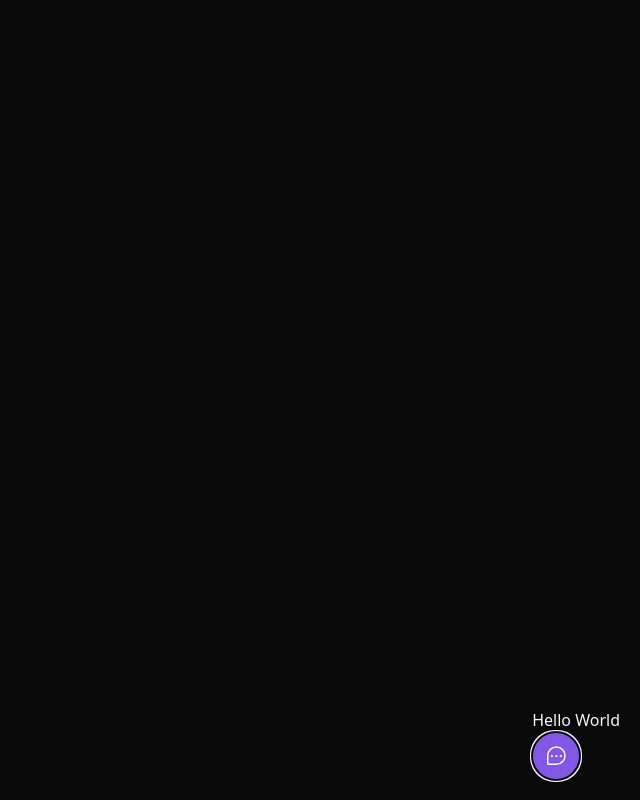
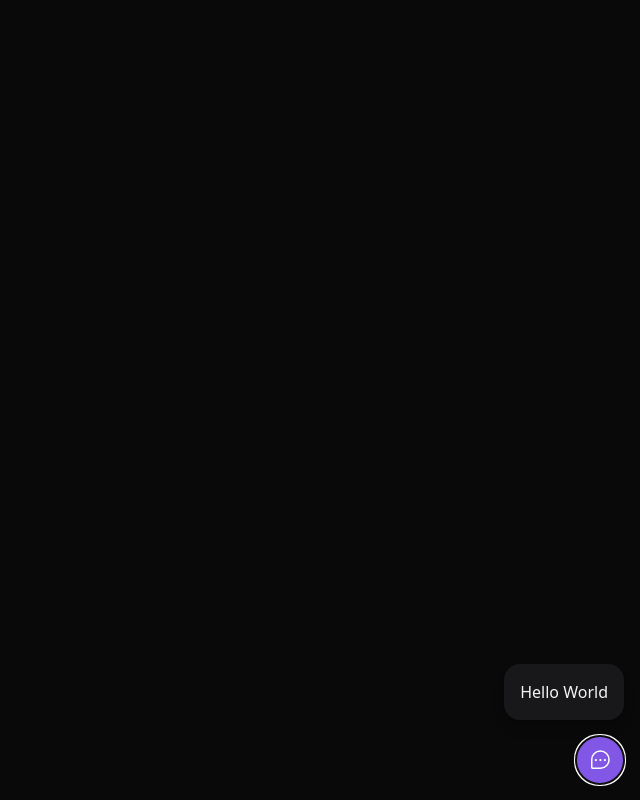
Before and after one commit to vits56/feedget, a React (Vite) app: page / in a window 1280 px wide. Both pictures are taken after a click on the button "Feedback". Shown: the whole page, without its empty margins (640-1280 px from the left). Built offline with nearby package versions, Linux system fonts and the light colour scheme.

Commit message:
estrutura do widgetform

```diff
--- a/src/components/Widget.tsx
+++ b/src/components/Widget.tsx
@@ -1,10 +1,13 @@
 import { ChatTeardropDots } from "phosphor-react"
 import { Popover } from '@headlessui/react'
+import { WidgetForm } from "./WidgetForm"
 
 export function Widget() {
   return (
-    <Popover className="absolute bottom-5 right-5">
-      <Popover.Panel>Hello World</Popover.Panel>
+    <Popover className="absolute bottom-4 right-4 md:bottom-08 md:right-08 flex flex-col items-end">
+      <Popover.Panel>
+        <WidgetForm />
+      </Popover.Panel>
 
       <Popover.Button className="bg-brand-500 rounded-full px-3 h-12 text-white flex items-center group">
       <ChatTeardropDots className="w-6 h-6" />
--- /dev/null
+++ b/src/components/WidgetForm.tsx
@@ -0,0 +1,7 @@
+export function WidgetForm() {
+  return (
+    <div className="bg-zinc-900 p-4 relative rounded-2xl mb-4 flex flex-col items-center shadow-lg w-[calc(100vw-2rem)] md:w-auto">
+      Hello World
+    </div>
+  )
+}
```
